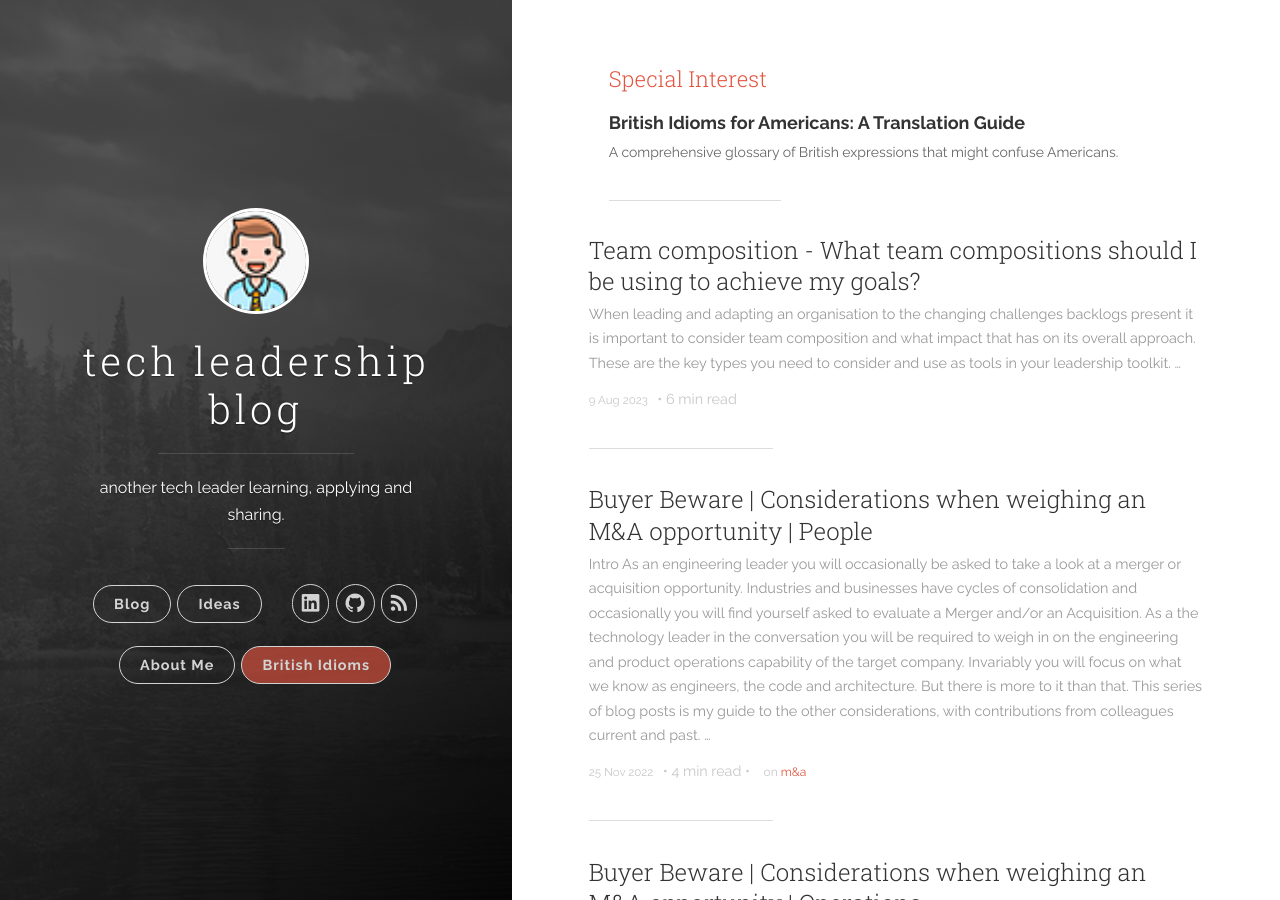
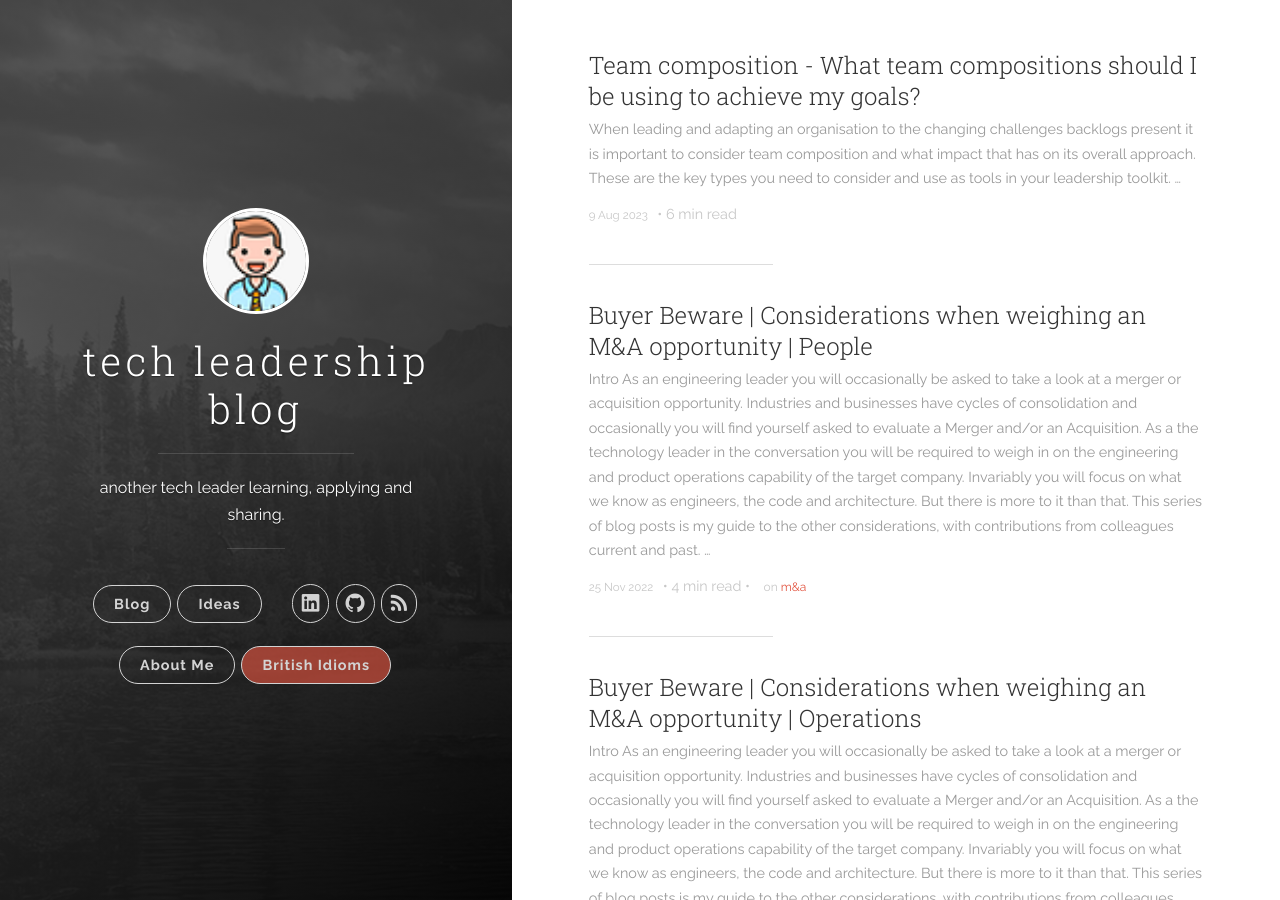
Before and after one commit to nomadicj/nomadicj.github.io, a Jekyll site: the page built from index.html, in a window 1280 px wide and 900 px high. Built offline with Jekyll 4.4.1, drawn with Linux system fonts in a browser that asks for light colours; the list of posts is cut into pages by our own code.

Commit message:
Remove Special Interest section in favor of navigation button

```diff
--- a/index.html
+++ b/index.html
@@ -1,17 +1,6 @@
 ---
 layout: default
 ---
-
-<div class="special-interest">
-  <h2>Special Interest</h2>
-  <ul class="special-list">
-    <li>
-      <a href="{{ site.baseurl }}/british-idioms/" title="British Idioms for Americans: A Translation Guide">British Idioms for Americans: A Translation Guide</a>
-      <p class="special-description">A comprehensive glossary of British expressions that might confuse Americans.</p>
-    </li>
-  </ul>
-  <hr class="post-list__divider">
-</div>
 
 <div class="main-post-list">
 
```
